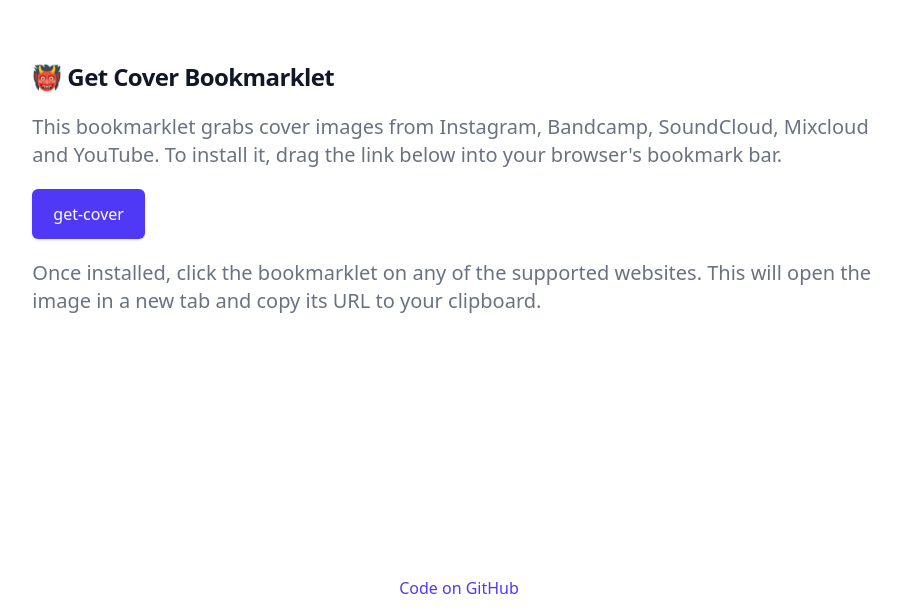
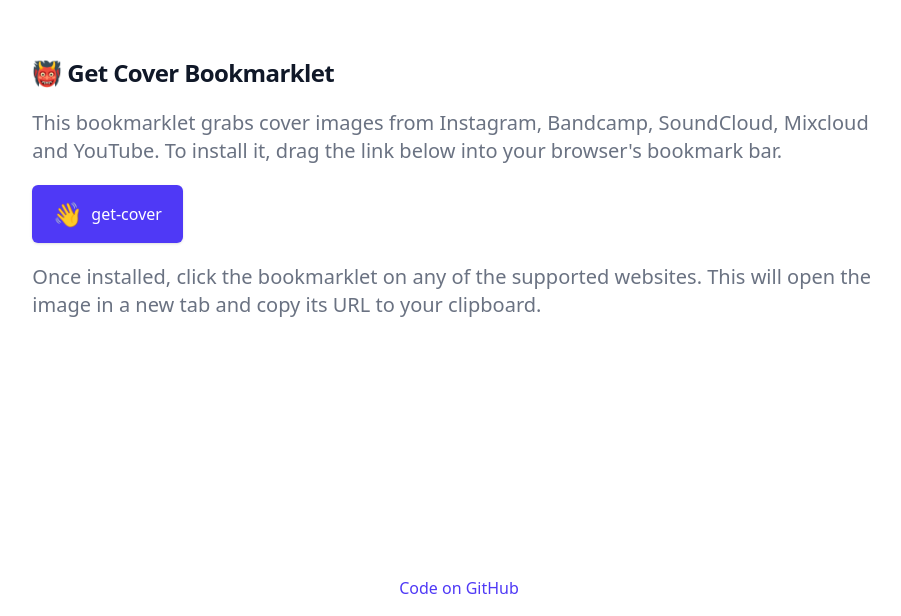
Before and after one commit to idleberg/get-cover-bookmarklet, an Astro site: page / in a window 1280 px wide. Shown: the part 184-800 px from the top of the page, without its empty margins (181-1082 px from the left). Built offline with nearby package versions, Linux system fonts and the light colour scheme; Astro itself is replaced by a stand-in of ours.

Commit message:
chore: add emoji on bookmarklet button

```diff
--- a/src/pages/index.astro
+++ b/src/pages/index.astro
@@ -39,7 +39,7 @@
 							class="inline-flex items-center justify-center px-5 py-3 border border-transparent text-base font-medium rounded-md text-white bg-indigo-600 hover:bg-indigo-700"
 							title="Drag me to your bookmark bar"
 						>
-							get-cover
+							<span class="text-2xl mr-2">👋</span> get-cover
 						</a>
 					</div>
 				</div>
```
